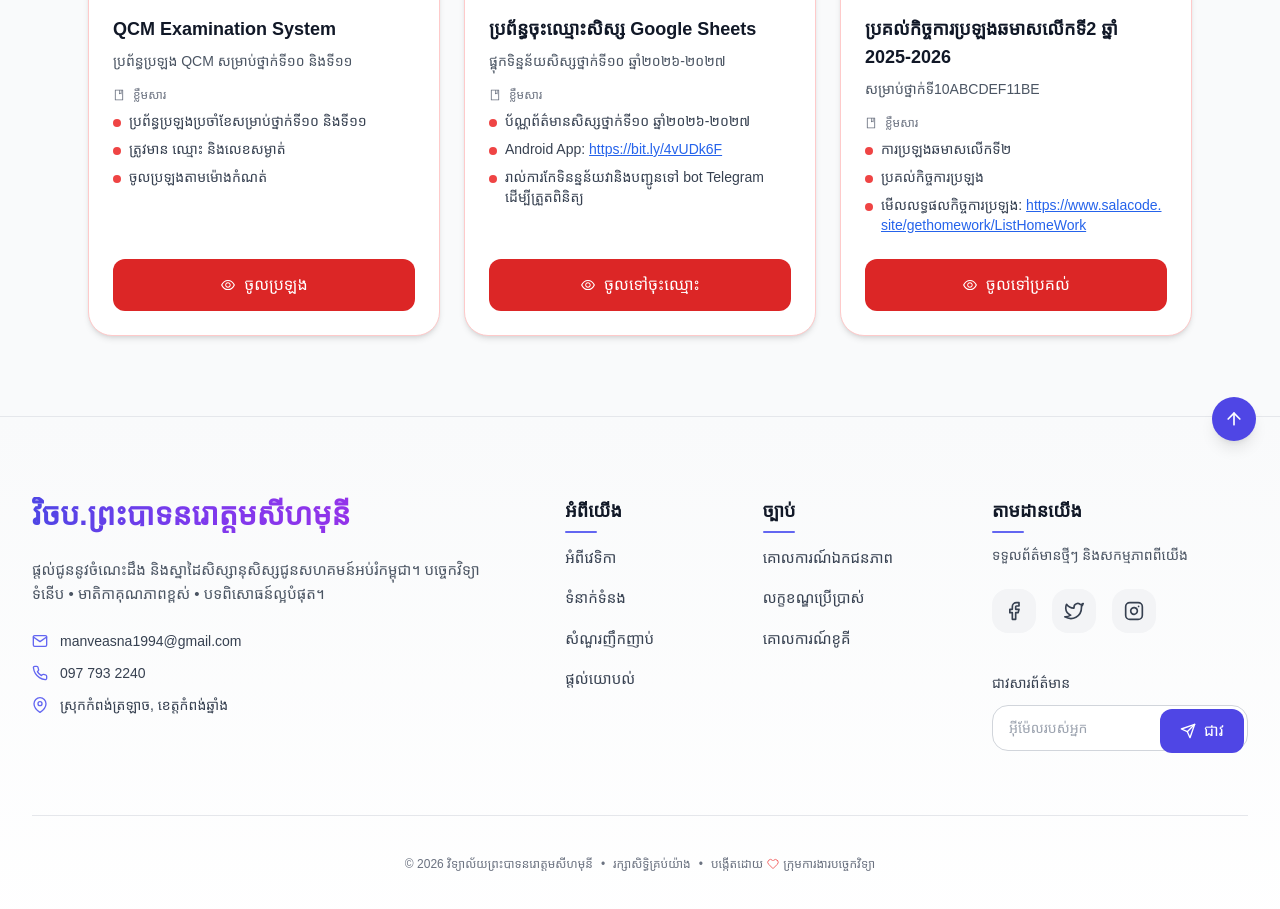
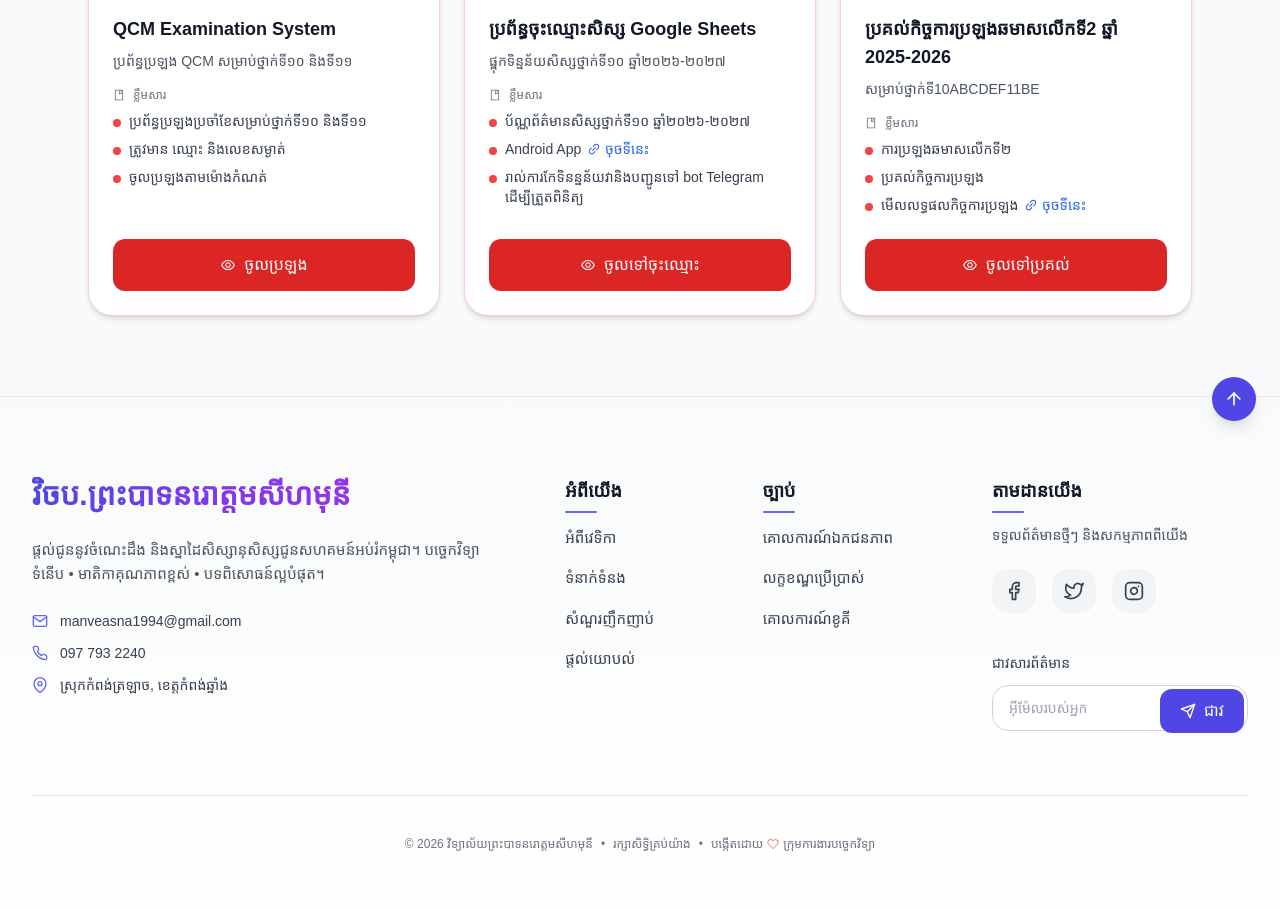
Before and after one commit to VeasnaNIE2025/SchoolApp, a React (Vite) app: page /ict in a window 1280 px wide. Shown: the part 3820-4729 px from the top of the page. Built offline with nearby package versions, Linux system fonts and the light colour scheme; a web font is replaced by a local one.

Commit message:
edit ictpage.jsx version 2

```diff
--- a/src/page/ICT/IctPage.jsx
+++ b/src/page/ICT/IctPage.jsx
@@ -686,6 +686,7 @@
 //   );
 // }
 
+
 import { useState, useMemo } from "react";
 import {
   AiOutlineFilePdf,
@@ -693,6 +694,7 @@ import {
   AiOutlineDownload,
   AiOutlineBook,
   AiOutlineSearch,
+  AiOutlineLink,
 } from "react-icons/ai";
 import { AiOutlineLeft, AiOutlineRight } from "react-icons/ai";
 
@@ -1110,16 +1112,16 @@ function SubTopicItem({ text, dotClass }) {
     return (
       <li className="flex gap-2 text-sm text-gray-700 dark:text-gray-300">
         <span className={`w-2 h-2 mt-2 rounded-full ${dotClass} shrink-0`} />
-        <span>
-          {label && <span>{label}: </span>}
+        <span className="flex flex-wrap items-center gap-1.5">
+          {label && <span>{label}</span>}
           <a
             href={url}
             target="_blank"
             rel="noreferrer"
             onClick={(e) => e.stopPropagation()}
-            className="text-blue-600 underline break-all hover:text-blue-800 dark:text-blue-400 dark:hover:text-blue-300"
+            className="inline-flex items-center gap-1 text-blue-600 hover:text-blue-800 dark:text-blue-400 dark:hover:text-blue-300 hover:underline"
           >
-            {url}
+            <AiOutlineLink /> {label ? "ចុចទីនេះ" : "តំណភ្ជាប់"}
           </a>
         </span>
       </li>
```
